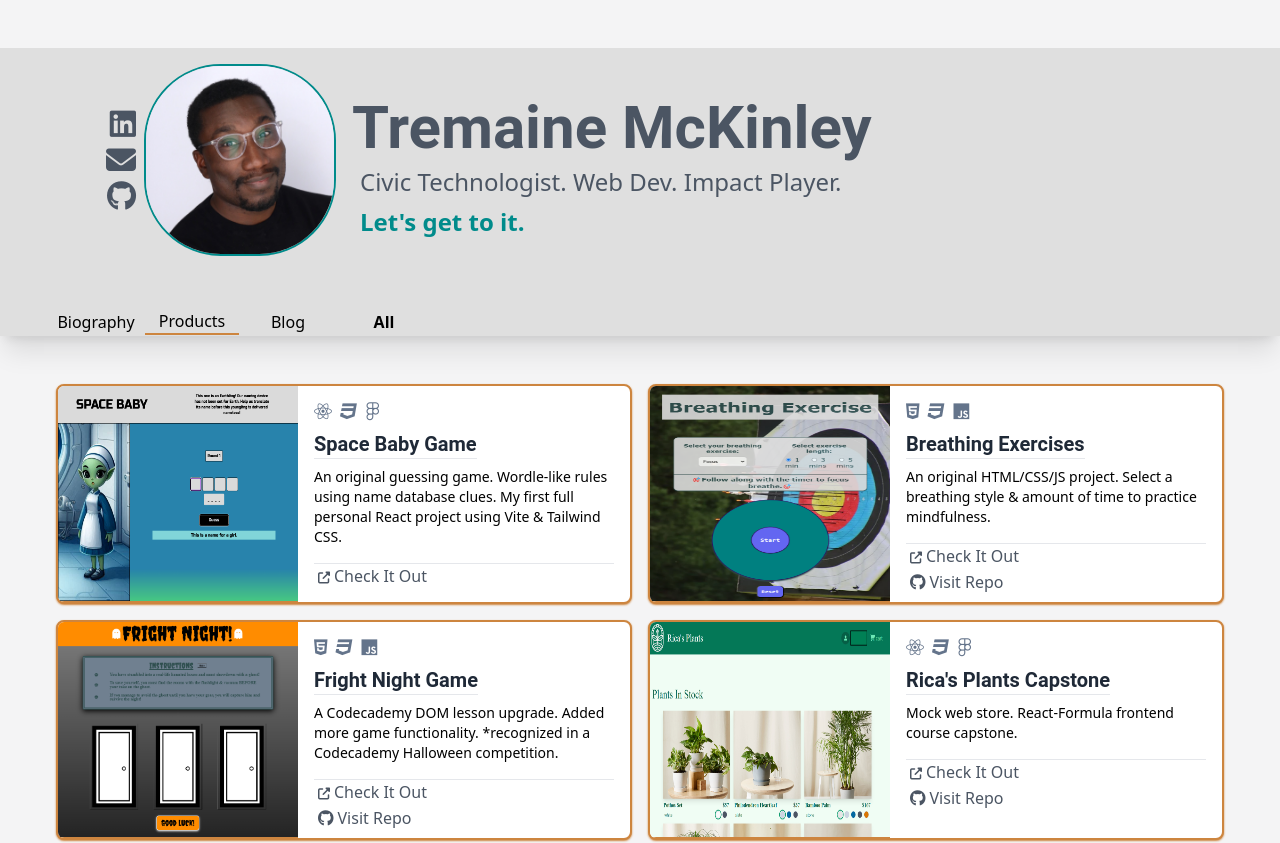
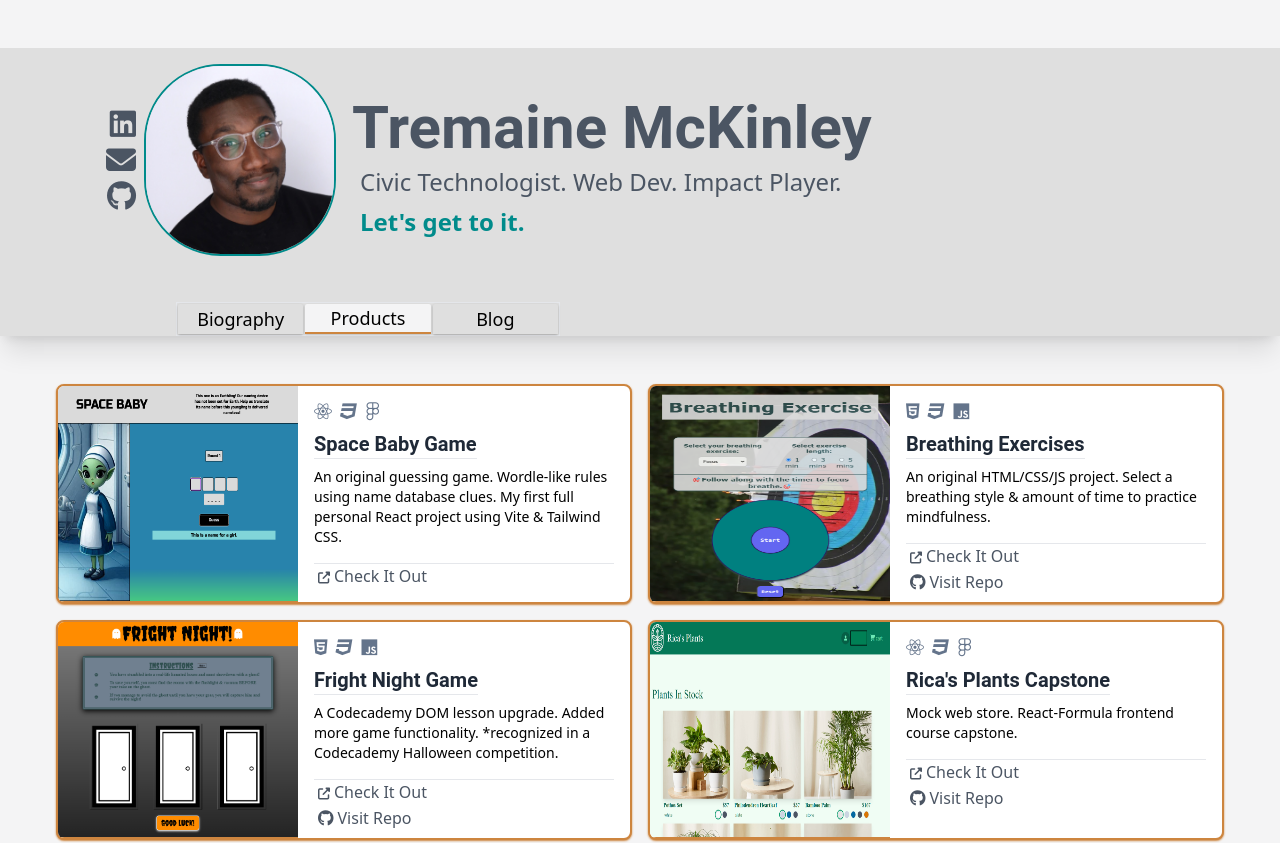
Before and after one commit to tremckinley/tremckinley-portfolio, a React (Vite) app: page / in a window 1280 px wide. Shown: the top 843 px of the page. Built offline with nearby package versions, Linux system fonts and the light colour scheme.

Commit message:
Updated viewselector to remove All option and enhance button style

```diff
--- a/src/assets/ProfileCard/ViewSelector.jsx
+++ b/src/assets/ProfileCard/ViewSelector.jsx
@@ -2,36 +2,36 @@ export default function ViewSelector(props) {
     const {state}= props;
 
     return (
-        <nav className=" mt-4 w-full max-w-full flex overflow-clip">
-            <div className="flex w-full max-w-96 justify-normal">
-            <button key="bio" className={"text-center px-2 m-[1px] text-black border-gray-800 flex-1 "+ (state.view == "bio" ? "selected-view" : "")}
+        <nav className=" mt-4 w-full max-w-full flex overflow-clip md:justify-start justify-center">
+            <div className="flex w-full md:max-w-96 md:ml-32 text-lg border ">
+            <button key="bio" className={"text-center px-2 m-[1px] text-black  flex-1 rounded-t-sm shadow  "+ (state.view == "bio" ? "selected-view" : "shadow-black/20")}
                 onClick={() => state.setView("bio")}
             >
                 <div>
                     Biography
                 </div>
             </button>
-            <button key="projects" className={"text-center px-2 m-[1px] text-black border-gray-800 flex-1 "+ (state.view == "projects" ? "selected-view" : "")}
+            <button key="projects" className={"text-center px-2 m-[1px] text-black  flex-1  rounded-t-sm  shadow "+ (state.view == "projects" ? "selected-view" : "shadow-black/20")}
                 onClick={() => state.setView("projects")}
             >
                 <div>
                     Products
                 </div>
             </button>
-            <button key="blog" className={"text-center px-2 m-[1px] text-black border-gray-800 flex-1 "+ (state.view == "blog" ? "selected-view" : "")}
+            <button key="blog" className={"text-center px-2 m-[1px] text-black flex-1  rounded-t-sm shadow  "+ (state.view == "blog" ? "selected-view" : "shadow-black/20")}
                 onClick={() => state.setView("blog")}
             >
                 <div>
                     Blog
                 </div>
             </button>
-            <button key="all" className={"text-center px-2 m-[1px] text-black border-gray-800 flex-1 "+ (state.view == "all" ? "selected-view" : "")}
+            {/* <button key="all" className={"text-center px-2 m-[1px] text-black border-gray-800 flex-1 "+ (state.view == "all" ? "selected-view" : "")}
                 onClick={() => state.setView("all")}
             >
                 <div className="font-bold">
                     All
                 </div>
-            </button>
+            </button> */}
             </div>
         </nav>
     )
--- a/src/index.css
+++ b/src/index.css
@@ -38,6 +38,8 @@
 .selected-view {
     border-bottom: 2px solid var(--accent);
     font-weight: 500;
+    background-color: #f4f4f5;
+
 }
 
 html, body {
```
